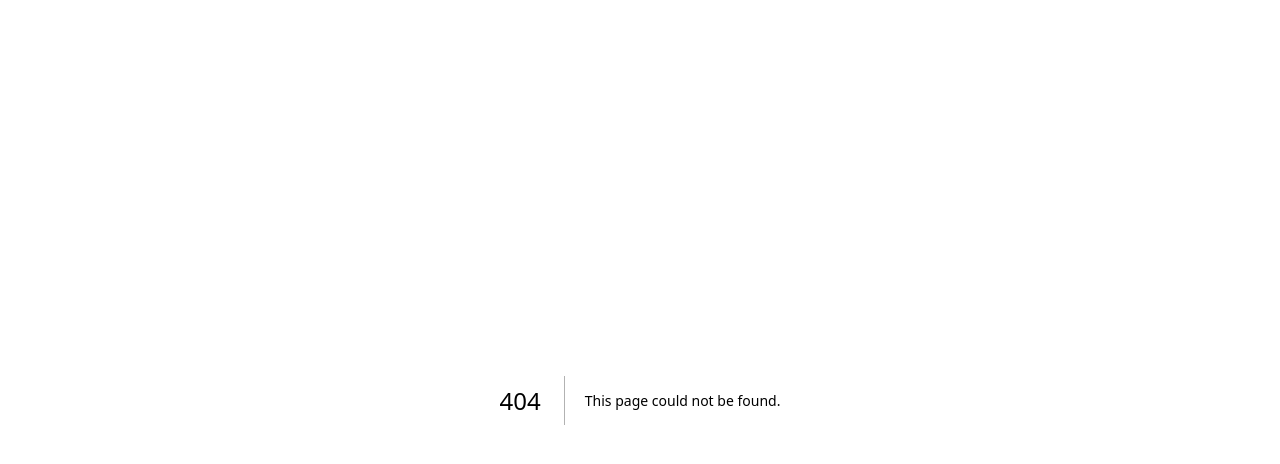
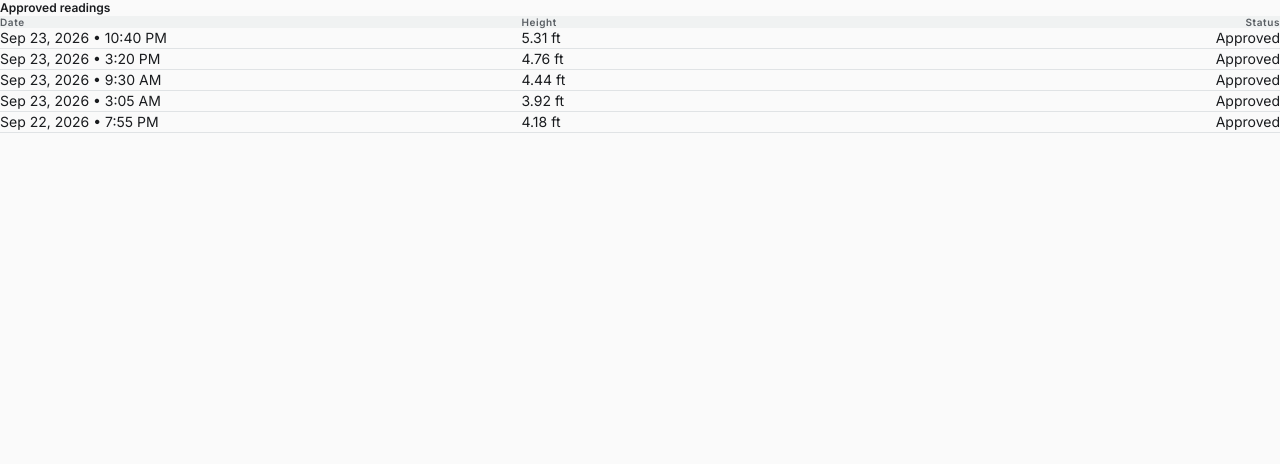
Before and after one commit to JumboCode/massachusetts-river-alliance, a Next.js app: page /readings in a window 1280 px wide. Before the commit this address had no page. Shown: the top 464 px of the page. Built offline with nearby package versions, Linux system fonts and the light colour scheme.

Commit message:
Added approved readings table draft with fading heading issue

```diff
--- /dev/null
+++ b/src/app/readings/page.tsx
@@ -0,0 +1,40 @@
+import {
+    ApprovedReadingsTable,
+    type Reading,
+} from "@/components/approved-readings-table";
+
+const readings: Reading[] = [
+    {
+        id: "r1",
+        observedAt: new Date("2026-09-23T19:20:00Z"),
+        gageHeightFt: 4.76,
+    },
+    {
+        id: "r2",
+        observedAt: new Date("2026-09-23T07:05:00Z"),
+        gageHeightFt: 3.92,
+    },
+    {
+        id: "r3",
+        observedAt: new Date("2026-09-24T02:40:00Z"),
+        gageHeightFt: 5.31,
+    },
+    {
+        id: "r4",
+        observedAt: new Date("2026-09-22T23:55:00Z"),
+        gageHeightFt: 4.18,
+    },
+    {
+        id: "r5",
+        observedAt: new Date("2026-09-23T13:30:00Z"),
+        gageHeightFt: 4.44,
+    },
+];
+
+export default function Page() {
+    return (
+        <>
+            <ApprovedReadingsTable readings={readings} />
+        </>
+    );
+}
--- /dev/null
+++ b/src/components/approved-readings-table.tsx
@@ -0,0 +1,52 @@
+import type { PublicReading } from "@/lib/arcgis/schemas";
+import { formatMassTime } from "@/lib/time";
+
+export type Reading = Pick<PublicReading, "id" | "gageHeightFt" | "observedAt">;
+
+export function ApprovedReadingsTable({ readings }: { readings: Reading[] }) {
+    const newestFirst = [...readings].sort(
+        (a, b) => b.observedAt.getTime() - a.observedAt.getTime(),
+    );
+
+    return (
+        <section>
+            <h2 className="justify-start text-foreground text-meta font-semibold">
+                Approved readings
+            </h2>
+            {newestFirst.length === 0 ? (
+                <p>No approved readings yet</p>
+            ) : (
+                <table className="w-full text-left">
+                    <thead>
+                        <tr className="bg-muted">
+                            <th className="px-scale-3 py-scale-2 w-44 text-left text-muted-foreground text-label">
+                                Date
+                            </th>
+                            <th className="px-scale-3 py-scale-2 w-28 text-left text-muted-foreground text-label">
+                                Height
+                            </th>
+                            <th className="px-scale-3 py-scale-2 w-36 text-right text-muted-foreground text-label">
+                                Status
+                            </th>
+                        </tr>
+                    </thead>
+                    <tbody>
+                        {newestFirst.map((r) => (
+                            <tr key={r.id} className="border-b border-border">
+                                <td className="px-scale-3 py-scale-2">
+                                    {formatMassTime(r.observedAt)}
+                                </td>
+                                <td className="px-scale-3 py-scale-2">
+                                    {r.gageHeightFt.toFixed(2)} ft
+                                </td>
+                                <td className="px-scale-3 py-scale-2 text-right">
+                                    Approved
+                                </td>
+                            </tr>
+                        ))}
+                    </tbody>
+                </table>
+            )}
+        </section>
+    );
+}
```
